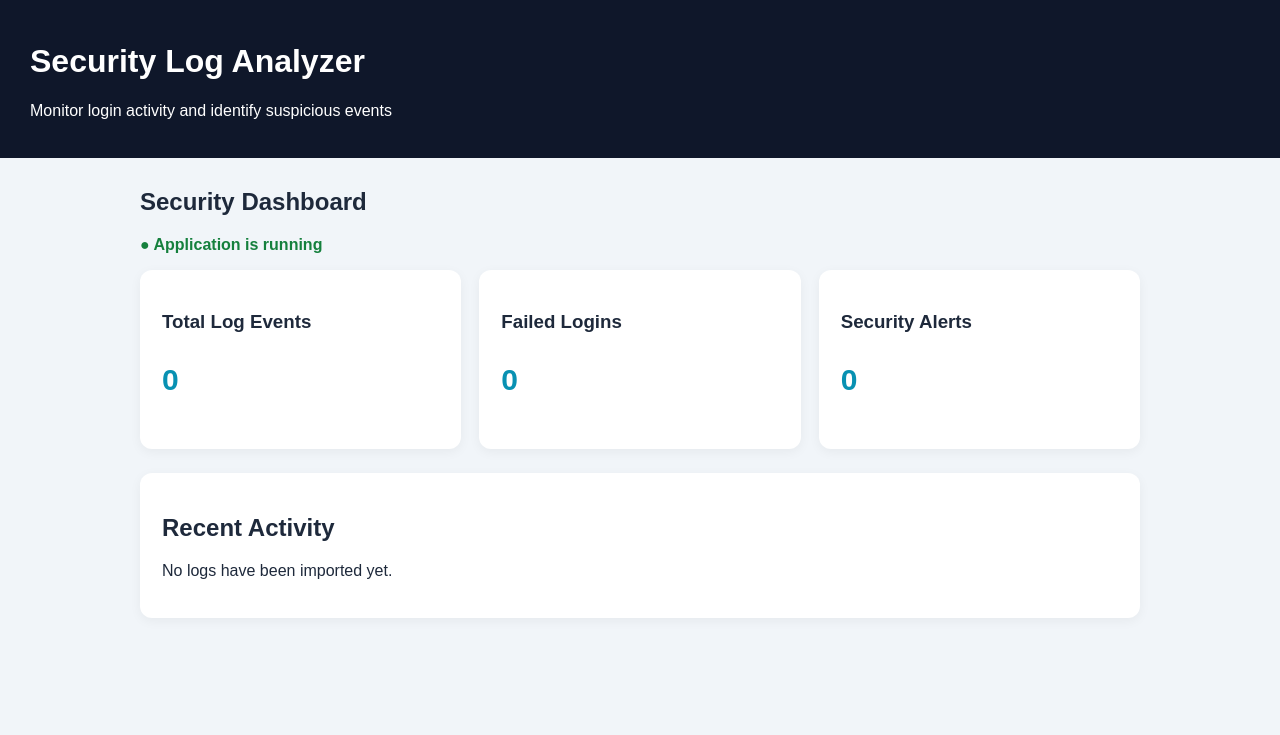
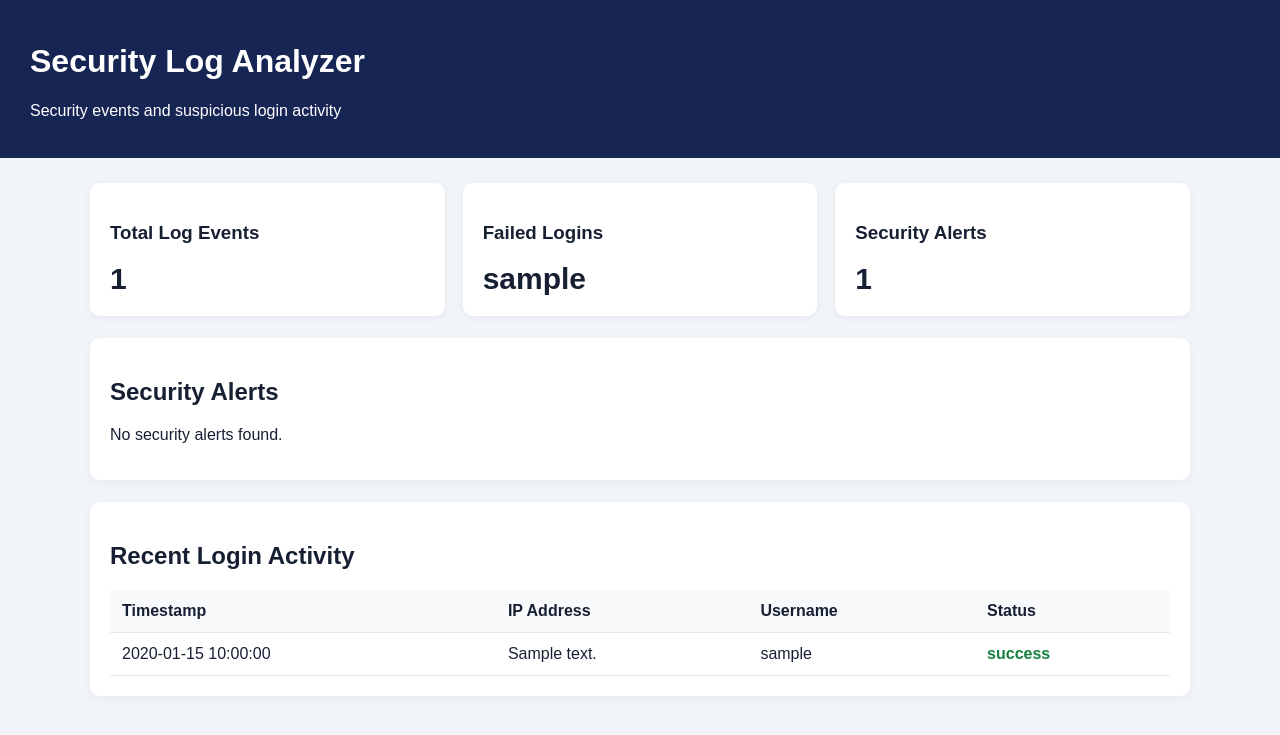
Before and after one commit to akankshasamria/security-log-analyzer, a Flask app: template templates/index.html in a window 1280 px wide. Shown: the top 735 px of the page. Run offline with Flask 3, Linux system fonts and the light colour scheme; the template is opened without the code that fills it: most values are stand-ins (such as "Sample title", 1, 10 or a date in 2020).

Commit message:
Update index.html

```diff
--- a/templates/index.html
+++ b/templates/index.html
@@ -7,22 +7,22 @@
     <title>Security Log Analyzer</title>
     <style>
         body {
+            margin: 0;
             font-family: Arial, sans-serif;
-            margin: 0;
             background: #f1f5f9;
-            color: #1e293b;
+            color: #172033;
         }
 
         header {
-            background: #0f172a;
+            background: #172554;
             color: white;
             padding: 22px 30px;
         }
 
         main {
-            max-width: 1000px;
-            margin: 30px auto;
-            padding: 0 20px;
+            max-width: 1100px;
+            margin: 25px auto;
+            padding: 0 18px;
         }
 
         .cards {
@@ -31,20 +31,45 @@
             gap: 18px;
         }
 
-        .card {
+        .card, section {
             background: white;
-            padding: 22px;
-            border-radius: 12px;
-            box-shadow: 0 3px 12px #0000000d;
+            padding: 20px;
+            border-radius: 10px;
+            margin-bottom: 22px;
+            box-shadow: 0 2px 8px #0000000d;
         }
 
         .number {
             font-size: 30px;
             font-weight: bold;
-            color: #0891b2;
+            margin: 10px 0 0;
         }
 
-        .status {
+        .table-wrap {
+            overflow-x: auto;
+        }
+
+        table {
+            width: 100%;
+            border-collapse: collapse;
+            text-align: left;
+        }
+
+        th, td {
+            padding: 12px;
+            border-bottom: 1px solid #e2e8f0;
+        }
+
+        th {
+            background: #f8fafc;
+        }
+
+        .failure, .high {
+            color: #b91c1c;
+            font-weight: bold;
+        }
+
+        .success {
             color: #15803d;
             font-weight: bold;
         }
@@ -53,33 +78,71 @@
 <body>
 <header>
     <h1>Security Log Analyzer</h1>
-        <p>Monitor login activity and identify suspicious events</p>
+    <p>Security events and suspicious login activity</p>
 </header>
 
 <main>
-        <h2>Security Dashboard</h2>
-        <p class="status">● Application is running</p>
-
-        <section class="cards">
+    <div class="cards">
         <div class="card">
             <h3>Total Log Events</h3>
-                <p class="number">0</p>
+            <p class="number">{{ total_logs }}</p>
+        </div>
+        <div class="card">
+            <h3>Failed Logins</h3>
+            <p class="number">{{ failed_logins }}</p>
+        </div>
+        <div class="card">
+            <h3>Security Alerts</h3>
+            <p class="number">{{ total_alerts }}</p>
+        </div>
     </div>
 
-            <div class="card">
-                <h3>Failed Logins</h3>
-                <p class="number">0</p>
+    <section>
+        <h2>Security Alerts</h2>
+        {% if alerts %}
+        <div class="table-wrap">
+            <table>
+                <tr>
+                    <th>IP Address</th>
+                    <th>Failed Attempts</th>
+                    <th>Alert Type</th>
+                    <th>Severity</th>
+                </tr>
+                {% for alert in alerts %}
+                <tr>
+                    <td>{{ alert["ip_address"] }}</td>
+                    <td>{{ alert["failed_attempts"] }}</td>
+                    <td>{{ alert["alert_type"] }}</td>
+                    <td class="high">{{ alert["severity"] }}</td>
+                </tr>
+                {% endfor %}
+            </table>
         </div>
-
-            <div class="card">
-                <h3>Security Alerts</h3>
-                <p class="number">0</p>
-            </div>
+        {% else %}
+        <p>No security alerts found.</p>
+        {% endif %}
     </section>
 
-        <section class="card" style="margin-top: 24px;">
-            <h2>Recent Activity</h2>
-            <p>No logs have been imported yet.</p>
+    <section>
+        <h2>Recent Login Activity</h2>
+        <div class="table-wrap">
+            <table>
+                <tr>
+                    <th>Timestamp</th>
+                    <th>IP Address</th>
+                    <th>Username</th>
+                    <th>Status</th>
+                </tr>
+                {% for log in recent_logs %}
+                <tr>
+                    <td>{{ log["timestamp"] }}</td>
+                    <td>{{ log["ip_address"] }}</td>
+                    <td>{{ log["username"] }}</td>
+                    <td class="{{ log['status'] }}">{{ log["status"] }}</td>
+                </tr>
+                {% endfor %}
+            </table>
+        </div>
     </section>
 </main>
 </body>
```
Lines whose indentation alone changed are shown as unchanged.
